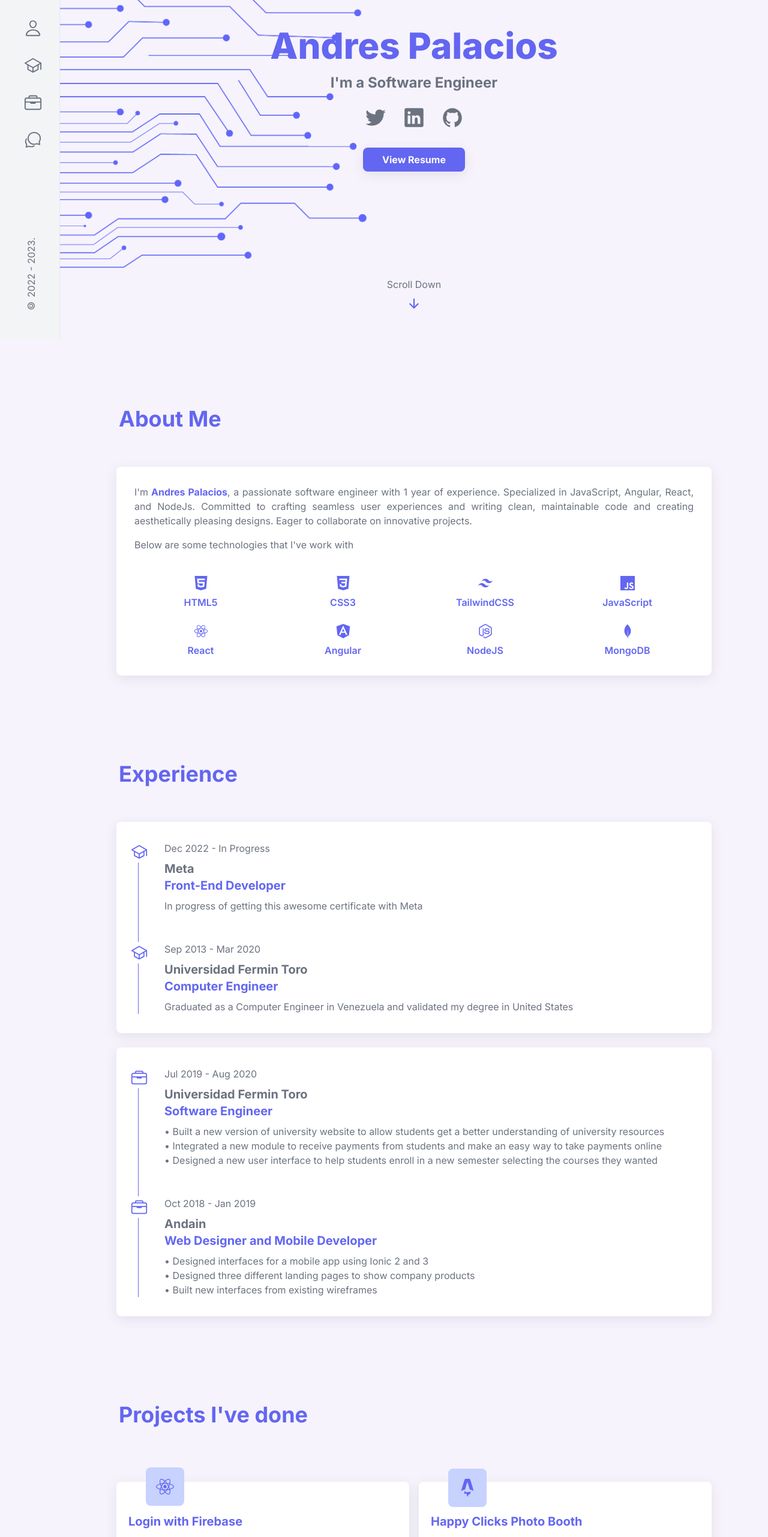
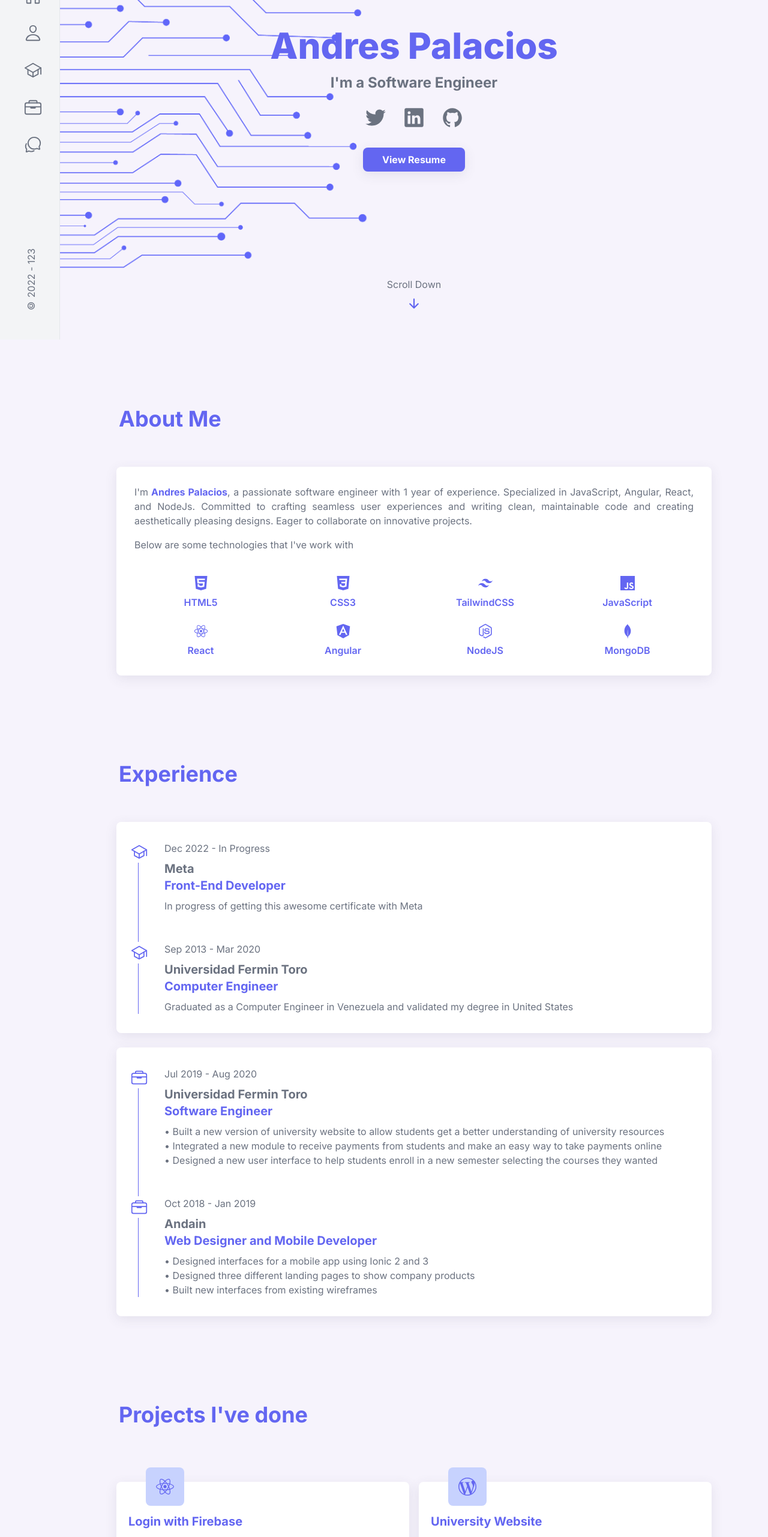
Before and after one commit to Andrespvzla/portfolio, a React (Vite) app: page / in a window 1280 px wide. Shown: the part 234-2796 px from the top of the page at 60% size. Built offline with nearby package versions, Linux system fonts and the light colour scheme.

Commit message:
New changes

```diff
--- a/src/components/portfolio/data.js
+++ b/src/components/portfolio/data.js
@@ -13,21 +13,21 @@ const Data = [
   },
   {
     id: 2,
+    category: 'wordpress',
+    icon: SiWordpress,
+    name: 'University Website',
+    desc: 'A complete page built with WordPress. Designed around 10 different pages aligned with the best user experience posible. Included a module to take payment from students using React',
+    git: '',
+    demo: 'https://uft.edu.ve',
+  },
+  {
+    id: 3,
     category: 'astro',
     icon: SiAstro,
     name: 'Happy Clicks Photo Booth',
     desc: 'Customer requested a website to show their services to their customers. I built this website with Astro Framework because it was really fun to use and very easy to built with.',
     // git: 'http://www.github.com',
     demo: 'https://happyclicksphotobooth.com',
-  },
-  {
-    id: 3,
-    category: 'wordpress',
-    icon: SiWordpress,
-    name: 'University Website',
-    desc: 'A complete page built with WordPress. Designed around 10 different pages aligned with the best user experience posible. Included a module to take payment from students using React',
-    git: '',
-    demo: 'https://uft.edu.ve',
   },
   {
     id: 4,
--- a/src/components/sidebar/Sidebar.jsx
+++ b/src/components/sidebar/Sidebar.jsx
@@ -16,6 +16,9 @@ import {
 
 export const Sidebar = () => {
   const [toggle, showMenu] = useState(false);
+
+  const date = new Date();
+
   return (
     <div>
       <aside className={toggle ? 'aside left-0 z-50' : 'aside'}>
@@ -84,28 +87,15 @@ export const Sidebar = () => {
           </div>
         </nav>
         <div className="p-10">
-          <span className="text-gray-500 text-md -rotate-180 vertical-rl">
-            &copy; 2022 - 2023.
-          </span>
+          <span className="text-gray-500 text-md -rotate-180 vertical-rl">&copy; 2022 - {date.getYear()}</span>
         </div>
       </aside>
-      <div
-        className={toggle ? 'navToggle left-[120px]' : 'navToggle'}
-        onClick={() => showMenu(!toggle)}
-      >
+      <div className={toggle ? 'navToggle left-[120px]' : 'navToggle'} onClick={() => showMenu(!toggle)}>
         <IoMenuSharp
-          className={
-            toggle
-              ? 'text-indigo-500 text-2xl hidden'
-              : 'text-indigo-500 text-2xl duration-1000'
-          }
+          className={toggle ? 'text-indigo-500 text-2xl hidden' : 'text-indigo-500 text-2xl duration-1000'}
         />
         <IoArrowBack
-          className={
-            toggle
-              ? 'text-indigo-500 text-2xl'
-              : 'text-indigo-500 text-2xl hidden duration-1000'
-          }
+          className={toggle ? 'text-indigo-500 text-2xl' : 'text-indigo-500 text-2xl hidden duration-1000'}
         />
       </div>
     </div>
```
